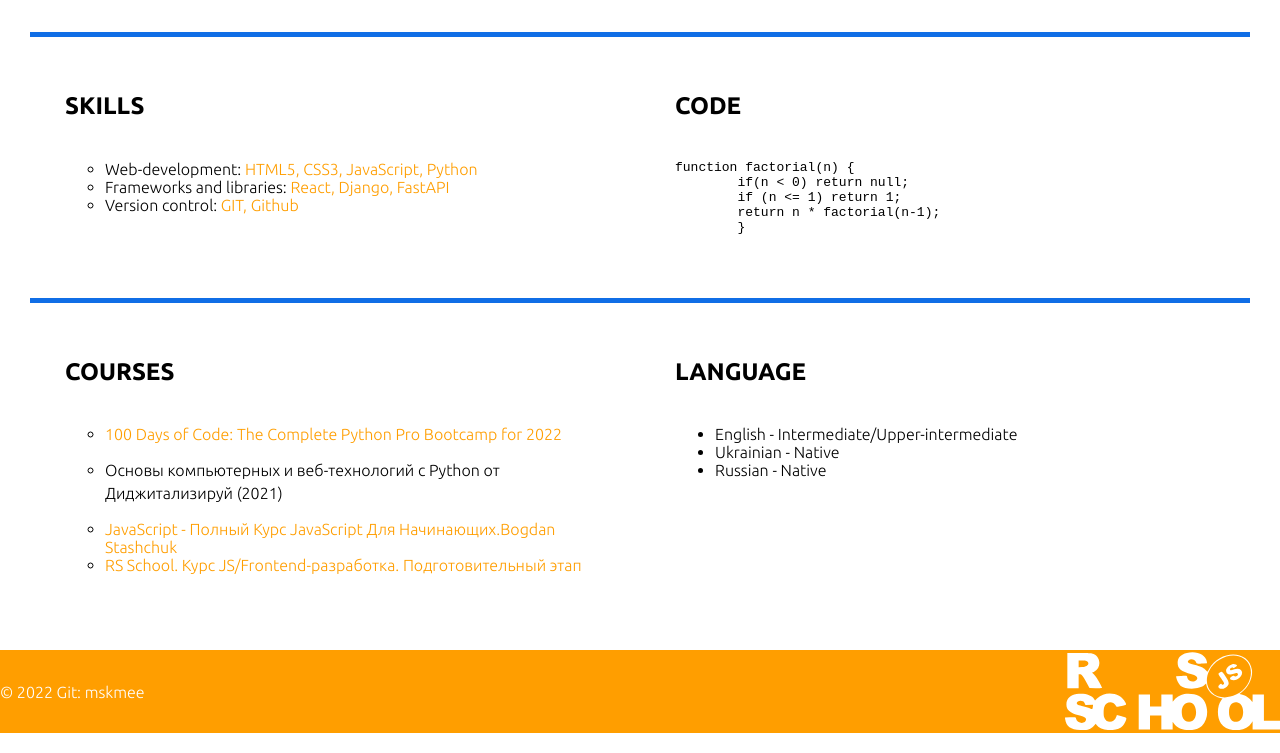
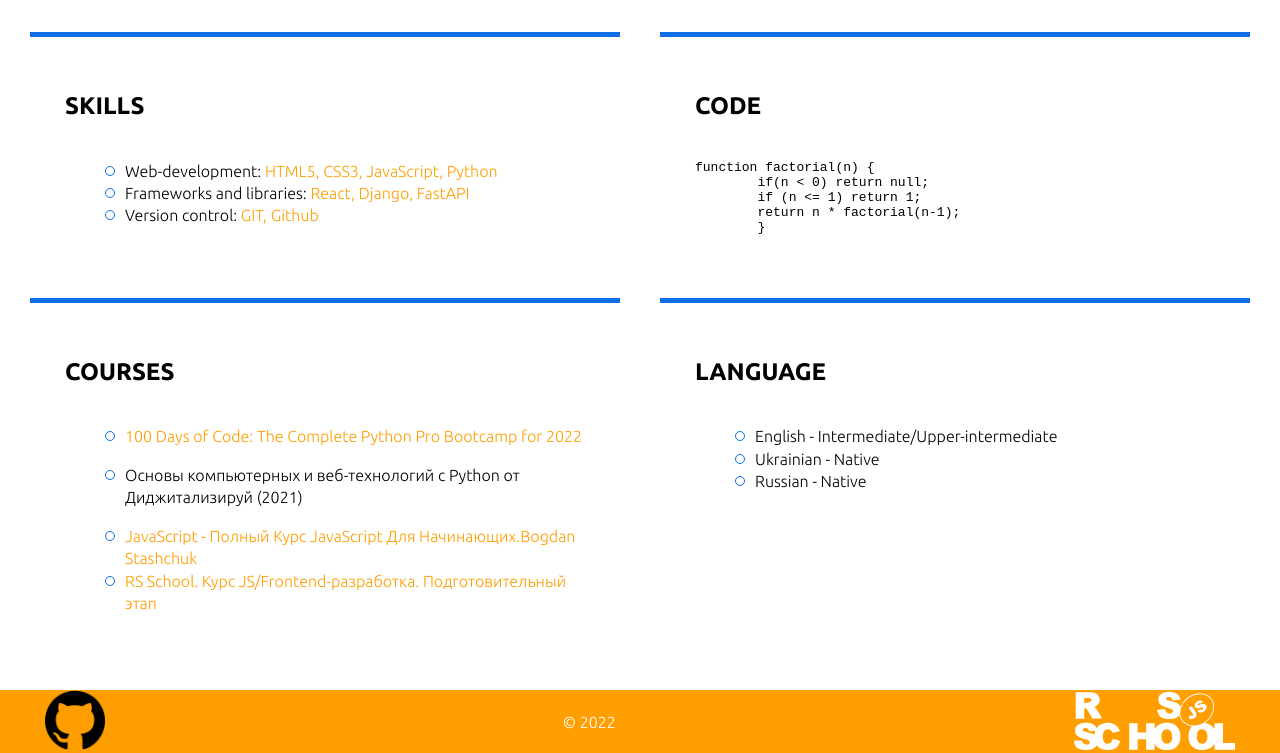
Before and after one commit to mskmee/rsschool-cv, a plain HTML site: page index.html in a window 1280 px wide. Shown: the part 666-1419 px from the top of the page. Drawn offline with Linux system fonts and the light colour scheme.

Commit message:
fix: logo img, git img, visual

```diff
--- a/css/styles.css
+++ b/css/styles.css
@@ -69,14 +69,14 @@ a:visited{
     display: flex;
     padding: 25px 30px;
     min-height: 50px;
-    justify-content: center;
+    justify-content: space-between;
     flex-wrap: wrap;
 }
 
 /* Sections */
 
 .section{
-    width: 50%;
+    width: calc(50% - 20px);
     display: flex;
     flex-direction: row;
     flex-wrap: wrap;
@@ -176,19 +176,11 @@ background-image: url(/media/discord.svg);
 
 /* Skills */
 
-.skills__item{
-    list-style-type: circle;
-}
-
 .skills__item span{
     color: var(--main-color);
 }
 
 /* Courses */
-
-.courses__item{
-    list-style-type: circle;
-}
 
 .courses__item a{
     text-decoration: none;
@@ -197,6 +189,25 @@ background-image: url(/media/discord.svg);
 
 .contact__item a:visited{
     text-decoration: none;
+}
+
+/* Item */
+.item{
+    list-style-type: none;
+    position: relative;
+    padding-left: 20px;
+    line-height: 1.4em;
+}
+
+.item::before{
+    content: "";
+    position: absolute;
+    width: 8px;
+    height: 8px;
+    left: 0px;
+    top: 6px;
+    border: 1px solid var(--secondary-color);
+    border-radius: 50%;
 }
 
 /* Footer */
@@ -208,6 +219,7 @@ background-image: url(/media/discord.svg);
     color: #ffffff;
     align-items: center;
     margin: 0 auto;
+    padding: 0 45px;
 }
 
 .container__footer a{
@@ -220,6 +232,10 @@ background-image: url(/media/discord.svg);
 }
 
 
-.rss__img{
-    height: 80px;
+.rss__logo{
+    height: 60px;
 }
+
+.git__logo{
+    height: 60px;
+}
--- a/index.html
+++ b/index.html
@@ -31,7 +31,7 @@
             <a href="#courses">Courses</a>
         </li>
         <li class="nav__item">
-            <a href="#language">language</a>
+            <a href="#language">Language</a>
         </li>
       </ul>
     </nav>
@@ -78,9 +78,9 @@
 		<div class="skills">
 			<h2 id="skills" class="section__title">Skills</h2>
 			<ul>
-				<li class="skills__item">Web-development: <span>HTML5, CSS3, JavaScript, Python</span></li>
-				<li class="skills__item">Frameworks and libraries: <span>React, Django, FastAPI</span></li>
-				<li class="skills__item">Version control: <span>GIT, Github</span></li>
+				<li class="item skills__item">Web-development: <span>HTML5, CSS3, JavaScript, Python</span></li>
+				<li class="item skills__item">Frameworks and libraries: <span>React, Django, FastAPI</span></li>
+				<li class="item skills__item">Version control: <span>GIT, Github</span></li>
 			</ul>
 		</div>
 	  </section>
@@ -102,16 +102,16 @@ function factorial(n) {
 		<div class="courses">
 			<h2 id="courses" class="section__title">Courses</h2>
 			<ul>
-				<li class="courses__item">
+				<li class="item courses__item">
 					<a href="https://www.udemy.com/course/100-days-of-code/?utm_source=adwords&utm_medium=udemyads&utm_campaign=Python_v.PROF_la.EN_cc.ROW_ti.7380&utm_content=deal4584&utm_term=_._ag_85724077624_._ad_535397245836_._kw__._de_c_._dm__._pl__._ti_aud-632926098467%3Adsa-774930046209_._li_1012852_._pd__._&matchtype=&gclid=CjwKCAjw7vuUBhBUEiwAEdu2pCBG_UVPbrxCaaE9MEFa0iRE2dQ3WB63tulrL6N7pngePtwdbUFPyRoCKOsQAvD_BwE" target="_blank">100 Days of Code: The Complete Python Pro Bootcamp for 2022</a>
 				</li>
-				<li class="courses__item">
+				<li class="item courses__item">
 					<p>Основы компьютерных и веб-технологий с Python от Диджитализируй (2021)</p>
 				</li>
-				<li class="courses__item">
+				<li class="item courses__item">
 					<a href="https://www.youtube.com/watch?v=CxgOKJh4zWE&ab_channel=BogdanStashchuk" target="_blank">JavaScript - Полный Курс JavaScript Для Начинающих.Bogdan Stashchuk</a>
 				</li>
-				<li class="courses__item">
+				<li class="item courses__item">
 					<a href="https://rs.school/js-stage0/" target="_blank">RS School. Курс JS/Frontend-разработка. Подготовительный этап</a>
 				</li>
 			</ul>
@@ -121,9 +121,9 @@ function factorial(n) {
 		<div class="language">
 			<h2 id="language" class="section__title">language</h2>
 			<ul>
-				<li class="languages__item">English - Intermediate/Upper-intermediate</li>
-				<li class="languages__item">Ukrainian - Native</li>
-				<li class="languages__item">Russian - Native</li>
+				<li class="item languages__item">English - Intermediate/Upper-intermediate</li>
+				<li class="item languages__item">Ukrainian - Native</li>
+				<li class="item languages__item">Russian - Native</li>
 			</ul>
 		</div>
 	  </section>
@@ -131,9 +131,12 @@ function factorial(n) {
   </main>
   <footer>
     <div class="container__footer">
-		<a href="https://github.com/mskmee" target="_blank">© 2022  Git: mskmee</a>
-		<a href="#" class="rss_url">
-			<img class="rss__img" src="./media/rss.svg" alt="rss_logo">
+		<a href="https://github.com/mskmee" target="_blank">
+			<img class="git__logo" src="./media/github-logo.png" alt="github_logo">
+		</a>
+		<p>© 2022</p>
+		<a href="https://rs.school/js/" target="_blank" class="rss_url">
+			<img class="rss__logo" src="./media/rss.svg" alt="rss_logo">
 		</a>
 	</div>
   </footer>
```
Also changed, not shown: media/github-logo.png (added), media/profile__photo.jpg, 1 other file.
